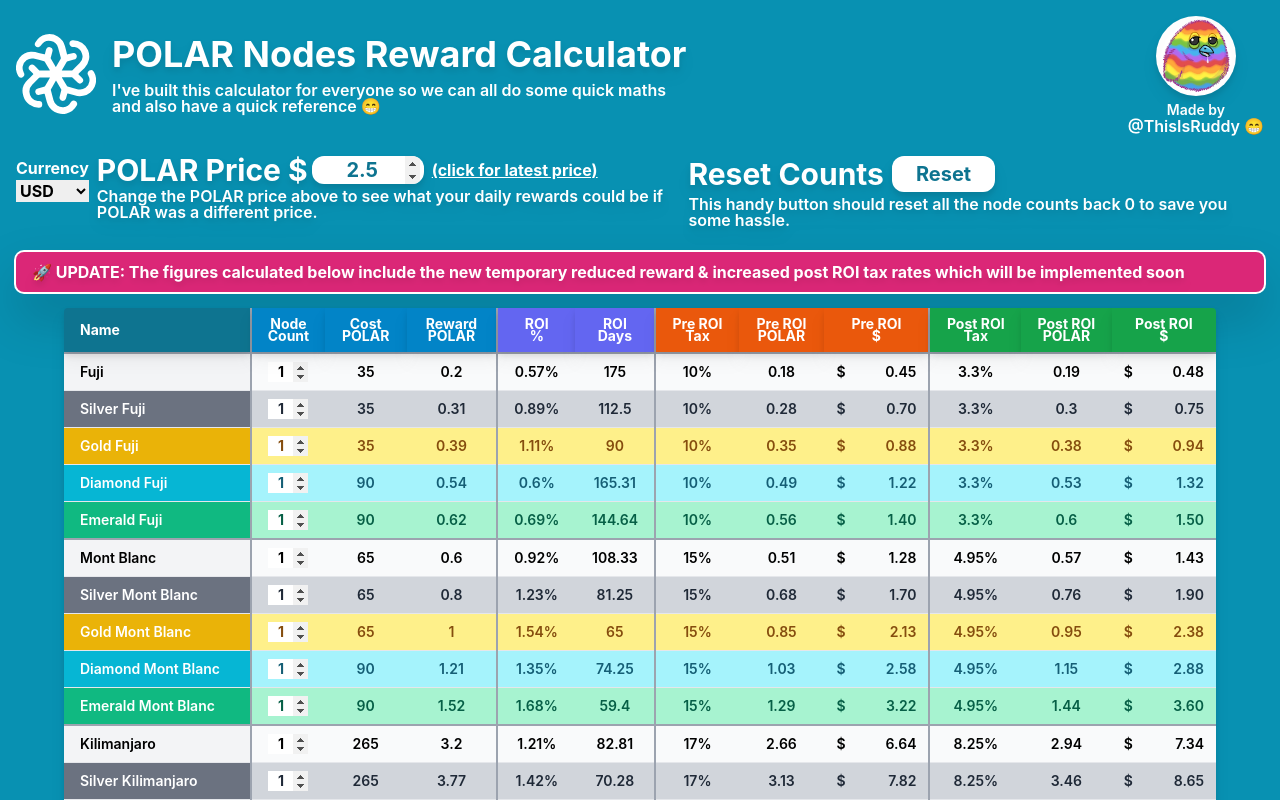
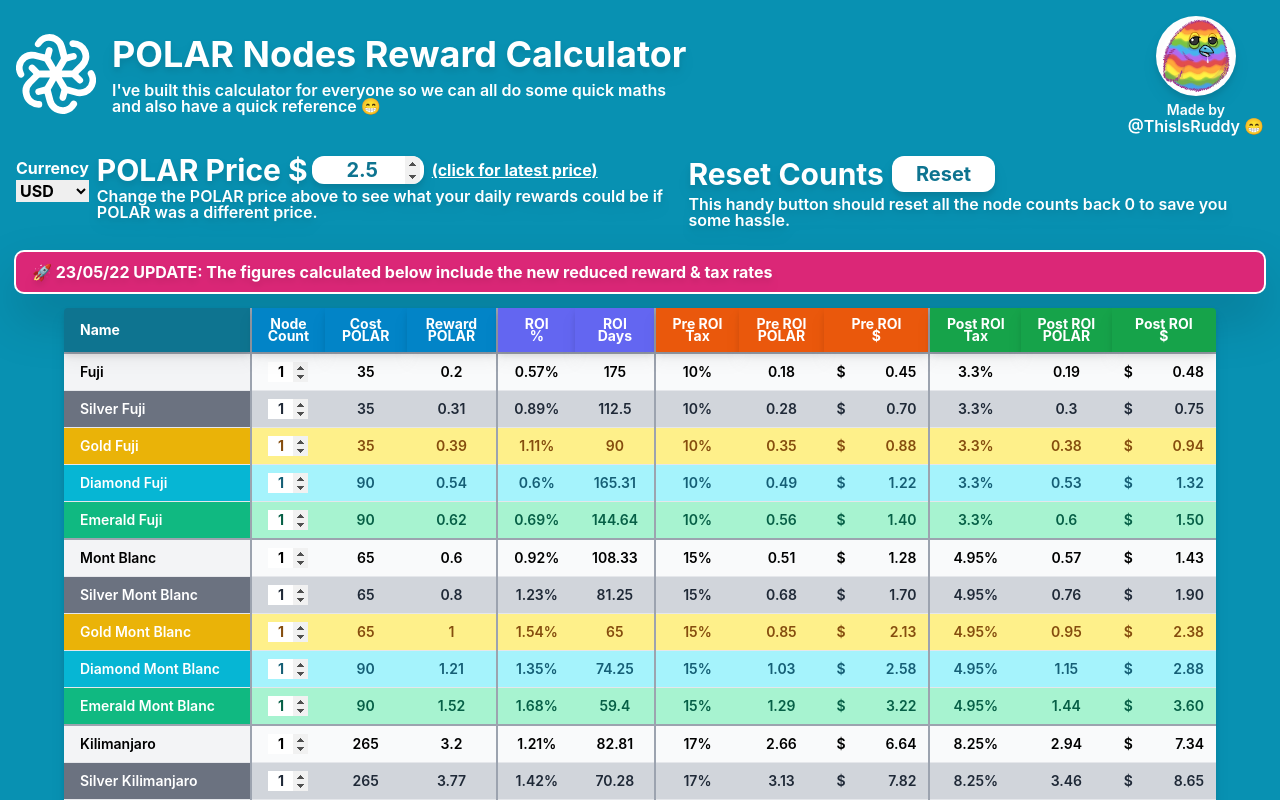
Before and after one commit to ThisIsRuddy/polar-calc, a Next.js app: page / in a window 1280 px wide. Shown: the top 800 px of the page. Built offline with nearby package versions, Linux system fonts and the light colour scheme; no server answers.

Commit message:
Updated message

```diff
--- a/pages/index.js
+++ b/pages/index.js
@@ -213,7 +213,7 @@ export default function Home() {
 
         <section className="text-white font-bold drop-shadow-2xl w-full bg-pink-600 rounded-lg px-4 py-2 mb-4 ring-2 ring-white">
           <h2 className="drop-shadow-lg">
-            🚀 UPDATE: The figures calculated below include the new temporary reduced reward & increased post ROI tax rates which will be implemented soon
+            🚀 23/05/22 UPDATE: The figures calculated below include the new reduced reward & tax rates
           </h2>
         </section>
 
```
